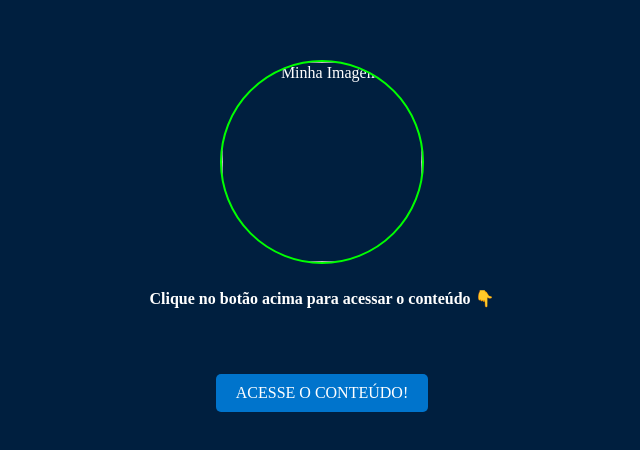
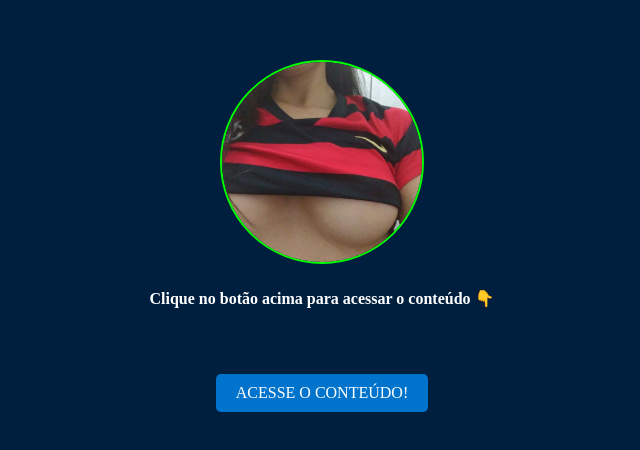
Before and after one commit to MarceloZarour/PackPrincipal, a plain HTML site: page index.html in a window 1280 px wide. Shown: the part 164-614 px from the top of the page, without its empty margins (318-958 px from the left). Drawn offline with Linux system fonts and the light colour scheme.

Commit message:
Update index.html

```diff
--- a/index.html
+++ b/index.html
@@ -72,7 +72,7 @@
 <body>
     <div id="imagemContainer">
         <!-- Substitua o caminho_da_imagem pelo caminho da sua imagem -->
-        <img src="aimagem.jpeg" alt="Minha Imagem">
+        <img src="aimagem.jpeg.jpg" alt="Minha Imagem">
     </div>
 
     <p id="textoInformativo">Clique no botão acima para acessar o conteúdo 👇</p>
```
